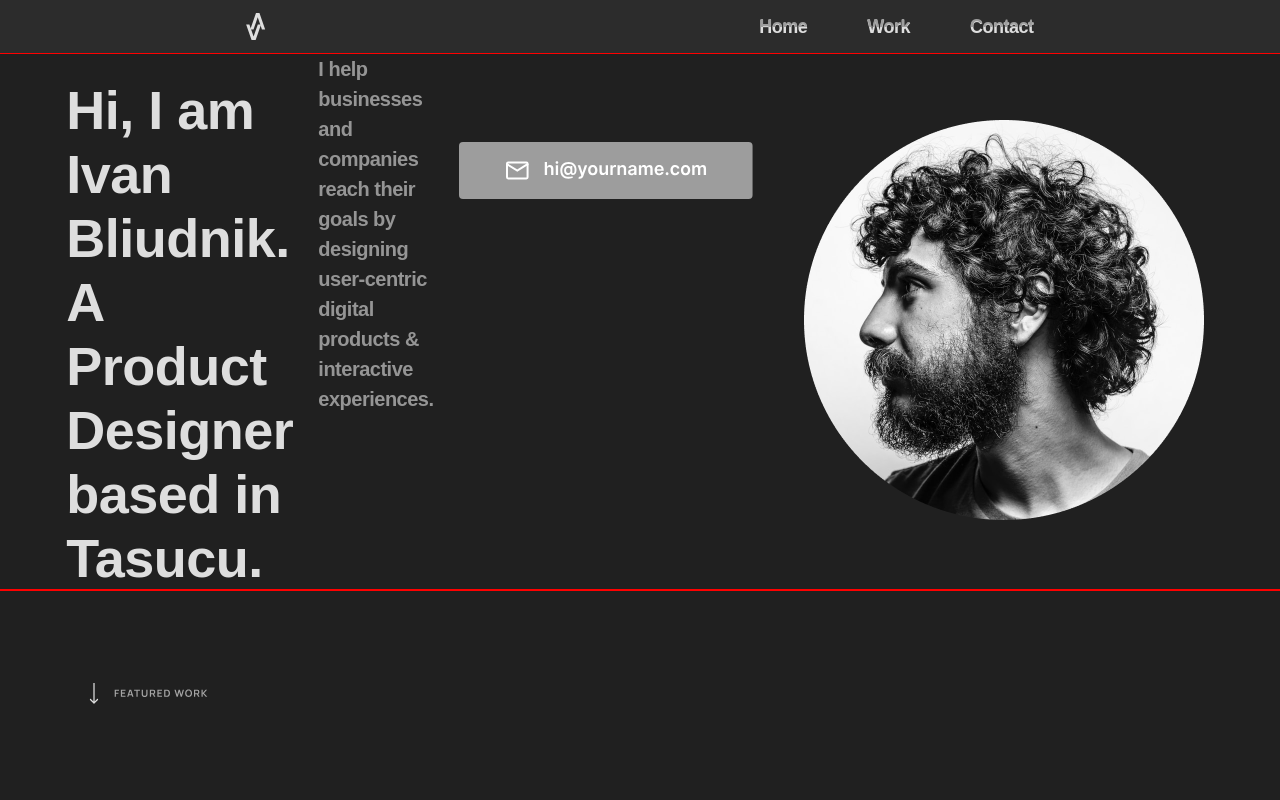
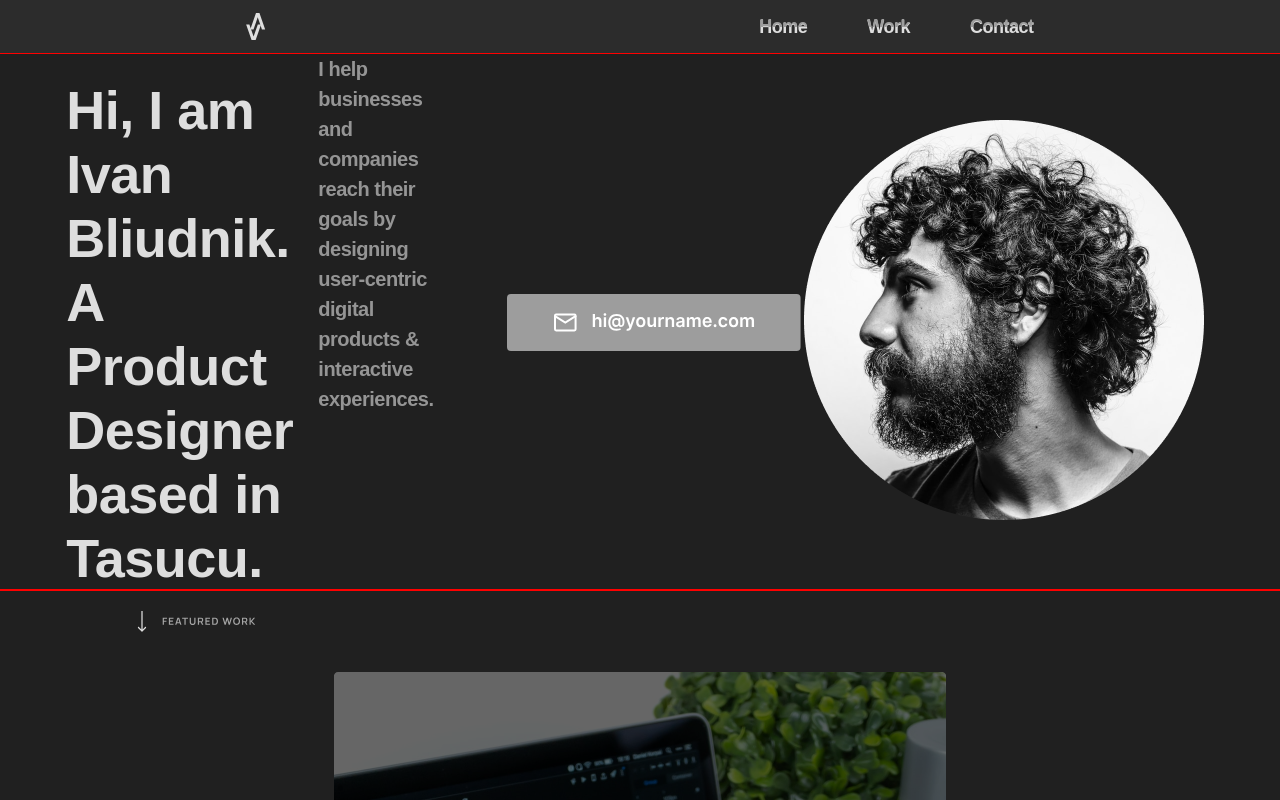
Before and after one commit to IvanBliudnik/myPrj, a React (Create React App) app: page / in a window 1280 px wide. Shown: the top 800 px of the page. Built offline with nearby package versions, Linux system fonts and the light colour scheme.

Commit message:
myPrj update commit perfect

```diff
--- a/src/components/Button.ts
+++ b/src/components/Button.ts
@@ -1,12 +1,6 @@
 import styled from "styled-components";
 import {Theme} from "../styles/Theme";
 
-type IconStyleBtnPropsType = {
-    direction?: string
-    justify?: string
-    align?: string
-    wrap?: string
-}
 
 export const StyleButton = styled.button`
   width: 300px;
@@ -18,11 +12,10 @@ export const StyleButton = styled.button`
   color: ${Theme.colors.font};
 `
 
-export const IconStyleBtn = styled.button<IconStyleBtnPropsType>`
-  padding:88px 0 145px;
+export const IconStyleBtn = styled.button`
   display: flex;
-  flex-direction: ${props=> props.direction || "row"};
-  justify-content: ${props=> props.justify || "flex-start"};
-  align-items: ${props=> props.align || "strength"};
-  flex-wrap: ${props => props.wrap || "no wrap"};
+  flex-direction: row;
+  justify-content: center;
+  align-items: center;
+  padding: 16px 48px 16px 48px;
 `
```
